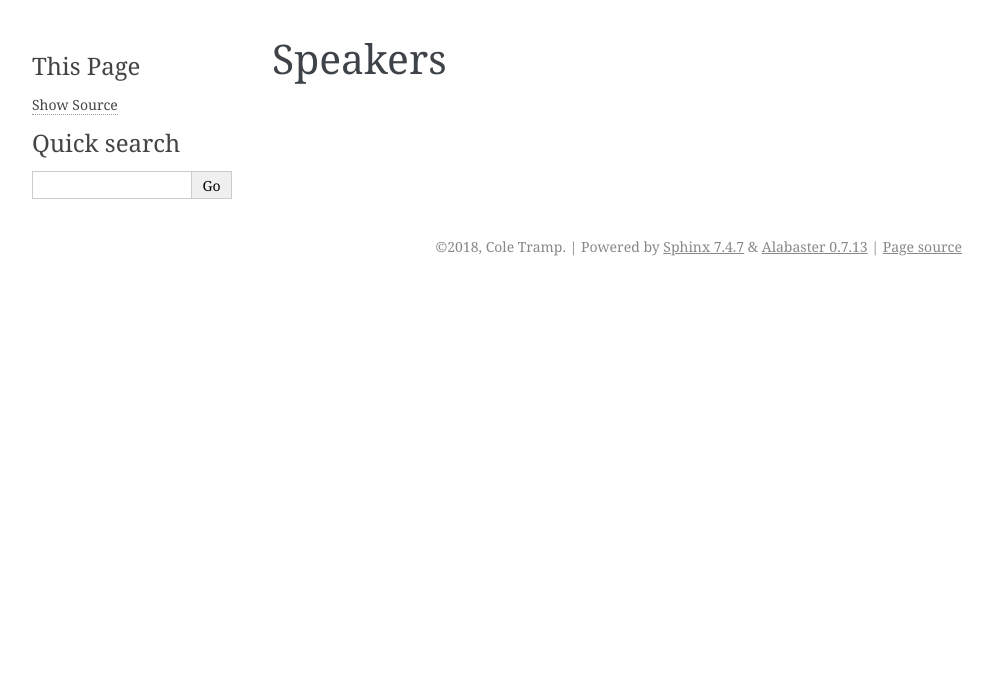
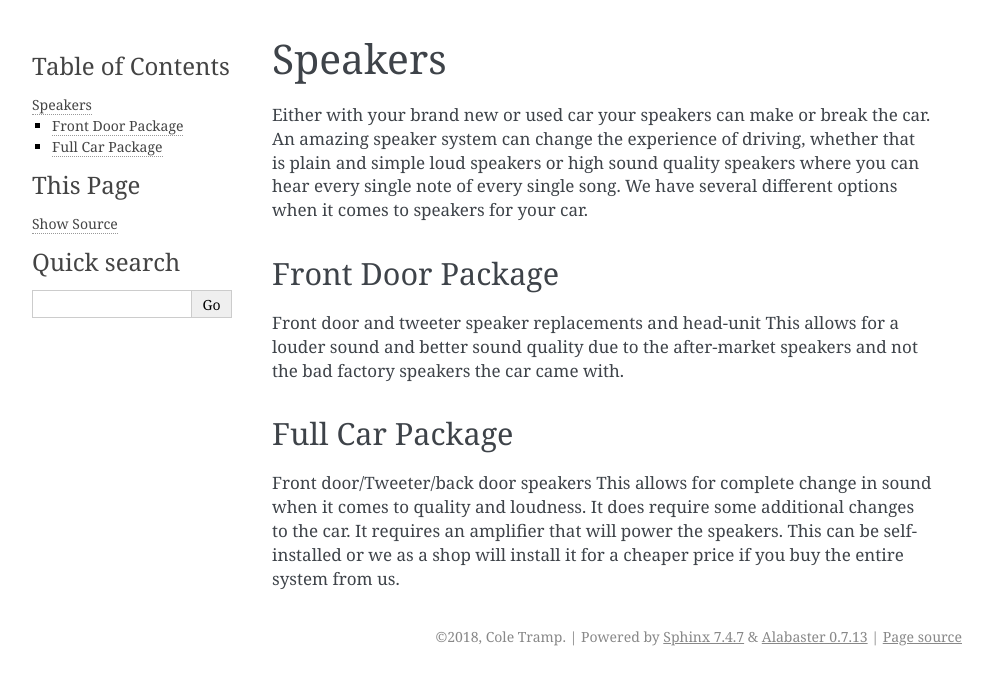
Before and after one commit to coletramp/car_dealership, a Sphinx documentation site: the page built from source/speakers/speakers.rst, in a window 1280 px wide. Shown: the top 685 px of the page, without its empty margins (148-1141 px from the left). Built offline with Sphinx 7.4.7, drawn with Linux system fonts in a browser that asks for light colours.

Commit message:
initial changes

```diff
--- a/source/speakers/speakers.rst
+++ b/source/speakers/speakers.rst
@@ -1,2 +1,26 @@
 Speakers
 ========
+
+Either with your brand new or used car your speakers can make or break the car.
+An amazing speaker system can change the experience of driving, whether that is
+plain and simple loud speakers or high sound quality speakers where you can hear
+every single note of every single song.  We have several different options when
+it comes to speakers for your car.
+
+==================
+Front Door Package
+==================
+
+Front door and tweeter speaker replacements and head-unit
+This allows for a louder sound and better sound quality due to the after-market
+speakers and not the bad factory speakers the car came with.
+
+================
+Full Car Package
+================
+
+Front door/Tweeter/back door speakers
+This allows for complete change in sound when it comes to quality and loudness.
+It does require some additional changes to the car.  It requires an amplifier
+that will power the speakers.  This can be self-installed or we as a shop will
+install it for a cheaper price if you buy the entire system from us.
```
Also changed, not shown: source/paintshop/paintshop.rst (+9 -0 lines), source/subwoofers/subwoofers.rst (+13 -0 lines), source/test_driving/test_driving.rst (+8 -0 lines).
